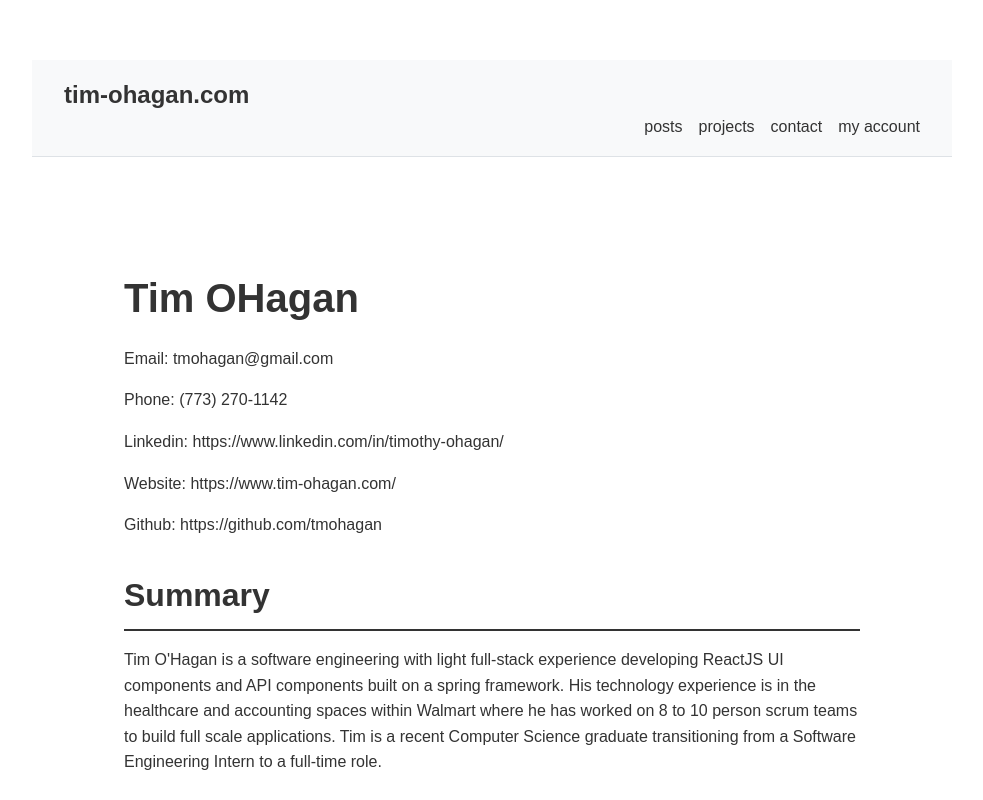
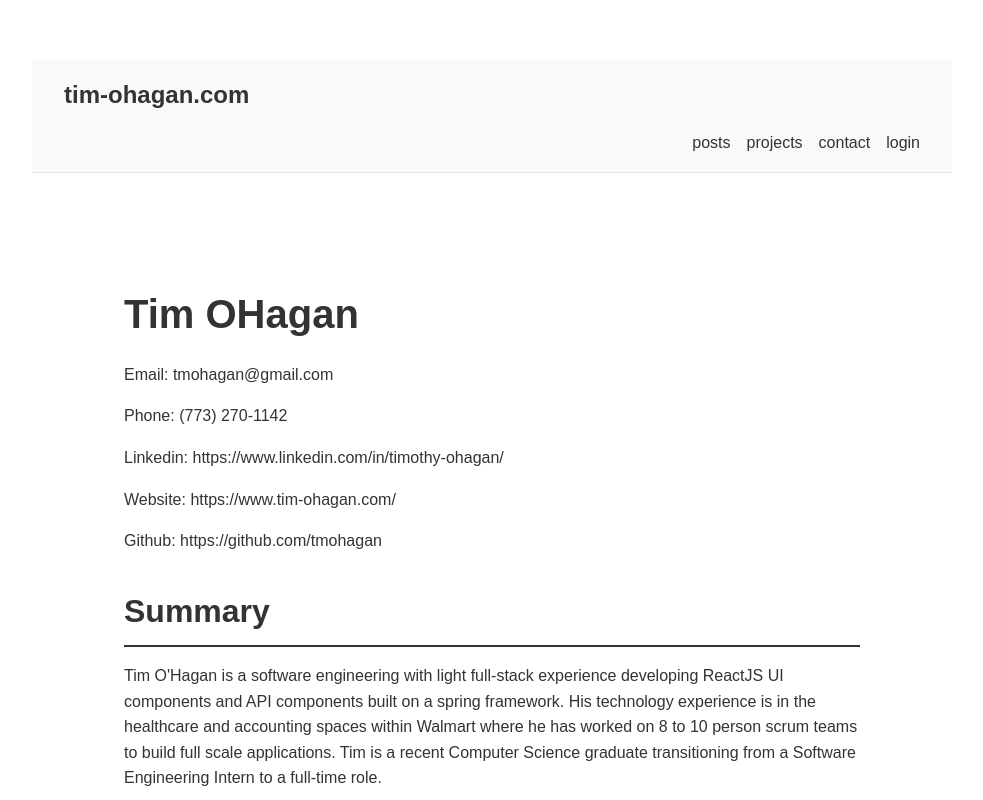
Before and after one commit to tmohagan/mern-resume, a React (Create React App) app in the folder client/: page / in a window 1280 px wide. Shown: the top 800 px of the page, without its empty margins (148-1131 px from the left). Built offline with nearby package versions, Linux system fonts and the light colour scheme.

Commit message:
update header

```diff
--- a/client/src/App.css
+++ b/client/src/App.css
@@ -47,7 +47,6 @@ header {
     border-bottom: 1px solid #dee2e6;
     display: flex;
     flex-direction: column;
-    justify-content: space-between;
     align-items: stretch;
     margin: 20px 0 50px;
 }
@@ -56,55 +55,42 @@ header a.logo {
     font-weight: bold;
     font-size: 1.5rem;
     text-align: left;
+    margin-bottom: 1rem;
 }
 
 header nav {
     display: flex;
+    justify-content: flex-end;
+    flex-wrap: wrap;
     gap: 1rem;
-    justify-content: flex-end;
 }
 
-header button.dropdown-toggle {
+header nav a {
+    text-decoration: none;
+    color: inherit;
+    font-size: inherit;
+    font-family: inherit;
     background: none;
     border: none;
     padding: 0;
     cursor: pointer;
-    font: inherit;
-    color: inherit;
-    text-decoration: none;
+    white-space: nowrap;
 }
 
-.link-button {
-    background: none;
-    border: none;
-    padding: 0;
-    cursor: pointer;
-    font: inherit;
-    color: inherit;
-    text-decoration: none;
-}
-
-header button:hover,
-.link-button:hover {
+header nav a:hover {
     text-decoration: underline;
 }
 
-header .dropdown .dropdown-menu {
-    width: auto;
-    padding: 0;
-}
+/* Responsive adjustments */
+@media (max-width: 480px) {
+    header nav {
+        flex-direction: column;
+        align-items: flex-end;
+    }
 
-header .dropdown:hover .dropdown-menu,
-header .dropdown.active .dropdown-menu {
-    display: block;
-}
-
-header .dropdown-menu div {
-    display: flex;
-    flex-direction: column;
-    gap: 0.5rem;
-    align-items: stretch;
-    width: 100%;
+    header nav a {
+        margin-bottom: 0.5rem;
+    }
 }
 
 /* Resume Styles */
--- a/client/src/Header.js
+++ b/client/src/Header.js
@@ -1,22 +1,11 @@
 import {Link, useNavigate} from "react-router-dom";
-import {useContext, useEffect, useState} from "react";
+import {useContext, useEffect} from "react";
 import {UserContext} from "./UserContext";
 
 export default function Header() {
   const { userInfo, setUserInfo } = useContext(UserContext);
   const username = userInfo?.username;
   const navigate = useNavigate();
-
-  const [activeDropdown, setActiveDropdown] = useState(null);
-
-  const handleDropdownToggle = (dropdownName) => {
-    setActiveDropdown(activeDropdown === dropdownName ? null : dropdownName);
-  };
-
-  const handleLinkClick = () => {
-    setActiveDropdown(null);
-  };
-
 
   useEffect(() => {
     if (username) {
@@ -38,8 +27,8 @@ export default function Header() {
     }
   }, [username]);
 
-  const logout = async () => {
-    setActiveDropdown(null);
+  const logout = async (event) => {
+    event.preventDefault(); // Prevent default link behavior
     try {
       await fetch(`${process.env.REACT_APP_API_URL}/logout`, {
         credentials: "include",
@@ -57,113 +46,21 @@ export default function Header() {
     <header>
       <Link to="/" className="logo">tim-ohagan.com</Link>
       <nav>
-        {username && (
-        <>
-        <div className={`dropdown ${activeDropdown === 'posts' ? 'active' : ''}`}>
-          <button className="dropdown-toggle" onClick={() => handleDropdownToggle('posts')}>
-            skills
-          </button>
-          {activeDropdown === 'posts' && (
-            <div className="dropdown-menu">
-              <div>
-              <Link to="/posts_index" onClick={handleLinkClick}>view my skill</Link>
-              <Link to="/create_post" onClick={handleLinkClick}>create skill</Link>
-              </div>
-            </div>
-          )}
-        </div>
-        <div className={`dropdown ${activeDropdown === 'projects' ? 'active' : ''}`}>
-          <button className="dropdown-toggle" onClick={() => handleDropdownToggle('projects')}>
-            projects
-          </button>
-          {activeDropdown === 'projects' && (
-            <div className="dropdown-menu">
-              <div>
-              <Link to="/projects_index" onClick={handleLinkClick}>view projects</Link>
-              <Link to="/create_project" onClick={handleLinkClick}>create project</Link>
-              </div>
-            </div>
-          )}
-        </div>
-        <div className={`dropdown ${activeDropdown === 'contact' ? 'active' : ''}`}>
-          <button className="dropdown-toggle" onClick={() => handleDropdownToggle('contact')}>
-            contact
-          </button>
-          {activeDropdown === 'contact' && (
-            <div className="dropdown-menu">
-              <div>
-              <Link to="/contact" onClick={handleLinkClick}>contact me</Link>
-              </div>
-            </div>
-          )}
-        </div>
-        <div className={`dropdown ${activeDropdown === 'account' ? 'active' : ''}`}>
-          <button className="dropdown-toggle" onClick={() => handleDropdownToggle('account')}>
-            my account
-          </button>
-          {activeDropdown === 'account' && (
-            <div className="dropdown-menu">
-              <div>
-              <Link to="/account" onClick={handleLinkClick}>my profile ({username})</Link>
-              <button onClick={logout} className="link-button">logout</button>
-              </div>
-            </div>
-          )}
-        </div>
-        </>
-        )}
-        {!username && (
-        <>
-        <div className={`dropdown ${activeDropdown === 'posts' ? 'active' : ''}`}>
-          <button className="dropdown-toggle" onClick={() => handleDropdownToggle('posts')}>
-            posts
-          </button>
-          {activeDropdown === 'posts' && (
-            <div className="dropdown-menu">
-              <div>
-              <Link to="/posts_index" onClick={handleLinkClick}>view posts</Link>
-              </div>
-            </div>
-          )}
-        </div>
-        <div className={`dropdown ${activeDropdown === 'projects' ? 'active' : ''}`}>
-          <button className="dropdown-toggle" onClick={() => handleDropdownToggle('projects')}>
-            projects
-          </button>
-          {activeDropdown === 'projects' && (
-            <div className="dropdown-menu">
-              <div>
-              <Link to="/projects_index" onClick={handleLinkClick}>view projects</Link>
-              </div>
-            </div>
-          )}
-        </div>
-        <div className={`dropdown ${activeDropdown === 'contact' ? 'active' : ''}`}>
-          <button className="dropdown-toggle" onClick={() => handleDropdownToggle('contact')}>
-            contact
-          </button>
-          {activeDropdown === 'contact' && (
-            <div className="dropdown-menu">
-              <div>
-              <Link to="/contact" onClick={handleLinkClick}>contact me</Link>
-              </div>
-            </div>
-          )}
-        </div>
-        <div className={`dropdown ${activeDropdown === 'account' ? 'active' : ''}`}>
-          <button className="dropdown-toggle" onClick={() => handleDropdownToggle('account')}>
-            my account
-          </button>
-          {activeDropdown === 'account' && (
-            <div className="dropdown-menu">
-              <div>
-              <Link to="/login" onClick={handleLinkClick}>login</Link>
-              <Link to="/register" onClick={handleLinkClick}>register</Link>
-              </div>
-            </div>
-          )}
-        </div>
-        </>
+        {username ? (
+          <>
+            <Link to="/posts_index">skills</Link>
+            <Link to="/projects_index">projects</Link>
+            <Link to="/contact">contact</Link>
+            <Link to="/account">my profile</Link>
+            <Link to="/" onClick={logout}>logout</Link>
+          </>
+        ) : (
+          <>
+            <Link to="/posts_index">posts</Link>
+            <Link to="/projects_index">projects</Link>
+            <Link to="/contact">contact</Link>
+            <Link to="/login">login</Link>
+          </>
         )}
       </nav>
     </header>
```
